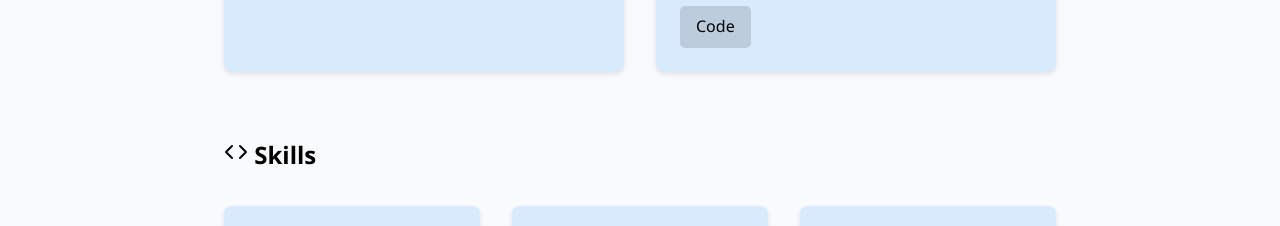
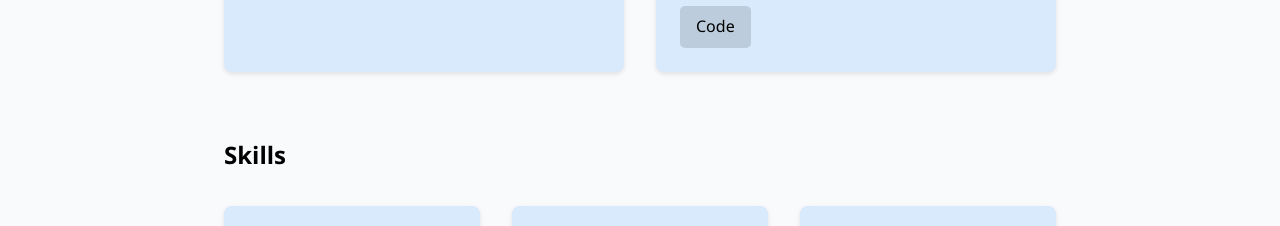
Before and after one commit to jaxellis/jaxellis.github.io, a Next.js app: page / in a window 1280 px wide. Shown: the part 1480-1706 px from the top of the page. Built offline with nearby package versions, Linux system fonts and the light colour scheme.

Commit message:
Remove Icon for skills
*next-env.d.ts was updated due to building

```diff
--- a/src/components/Skills.tsx
+++ b/src/components/Skills.tsx
@@ -1,6 +1,5 @@
 import React from 'react';
 import { skills } from '../data/skills';
-import { FiCode } from 'react-icons/fi';
 
 interface Skill {
   id: number;
@@ -12,9 +11,7 @@ const Skills: React.FC = () => {
   return (
     <section id="skills" className="section">
       <div className="container">
-        <h2>
-          <FiCode className="icon" /> Skills
-        </h2>
+        <h2>Skills</h2>
         <div className="skills-grid">
           {skills.map((skill: Skill) => (
             <div key={skill.id} className="skill-card">
```
